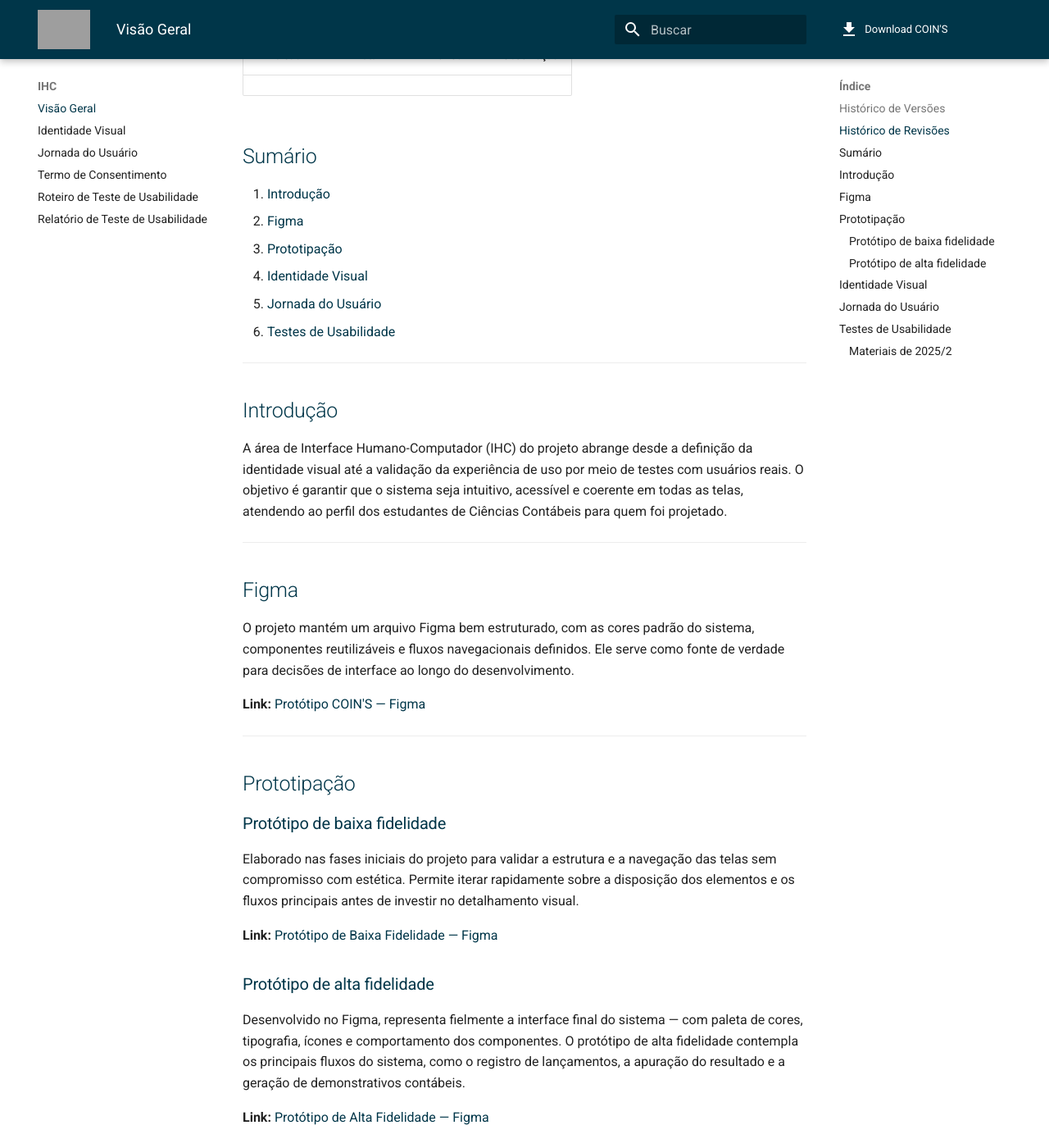
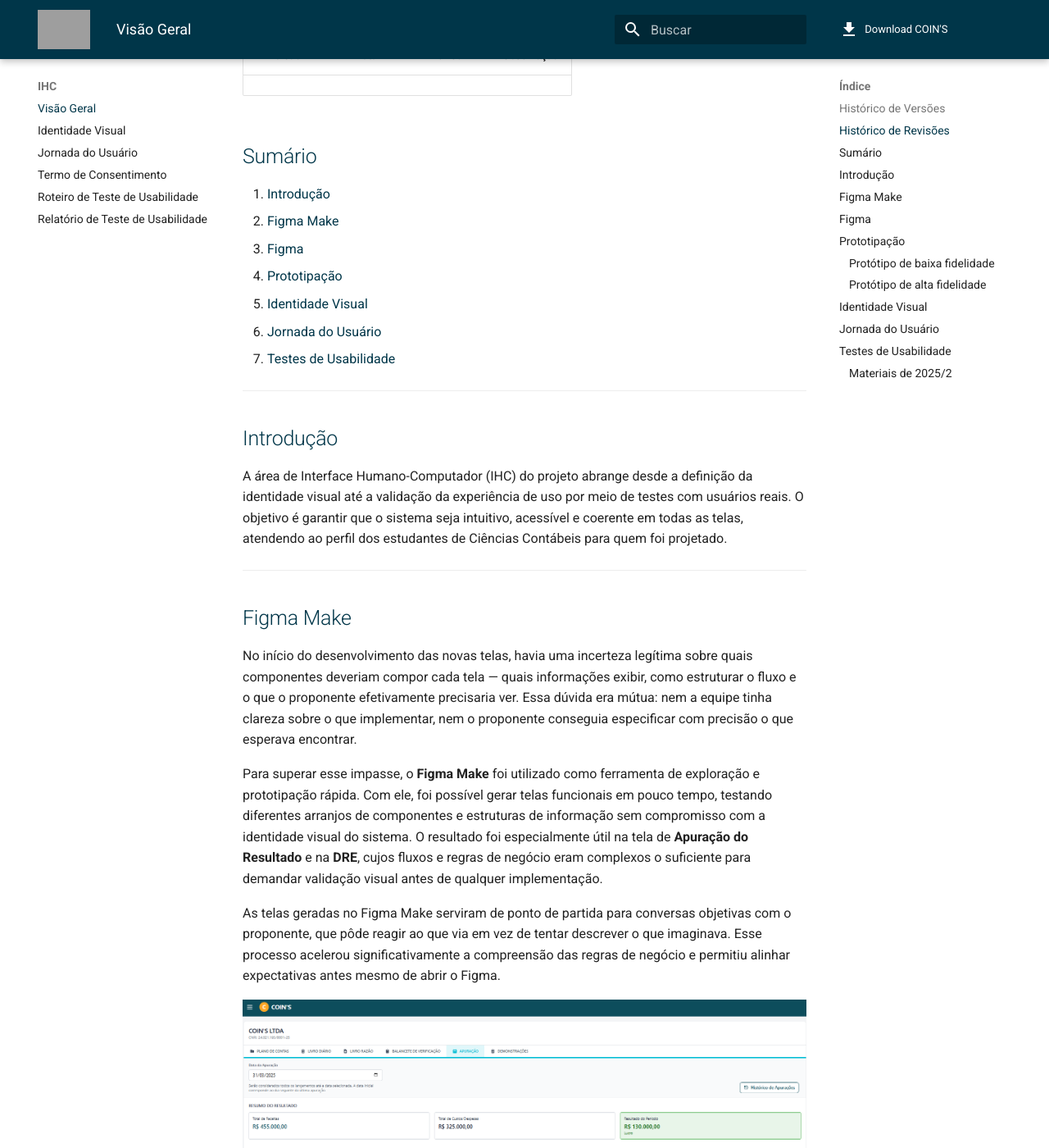
Before and after one commit to NES-Contabilidade-Integrada/doc-coins2026.1, an MkDocs documentation site: the page built from docs/ihc/visao-geral.md, in a window 1280 px wide and 1400 px high, scrolled down 608 px. Shown: the whole window at 82% size. Built offline with MkDocs 1.6.1 and Material for MkDocs 9.7.7, drawn with Linux system fonts in a browser that asks for light colours; comment, search, counter and statistics services are not loaded; some of the changed text lies outside the part shown; grey boxes are pictures that could not be loaded.

Commit message:
docs(ihc): adiciona seção sobre uso do Figma Make e ajustes gerais de documentação
- Documenta uso do Figma Make na exploração criativa e validação com o proponente
- Adiciona screenshots do Figma Make para apuração e demonstrações
- Reordena artefatos por área na home conforme ordem das abas de navegação
- Remove linha de Deduções da Receita da tabela de apuração nos exemplos de lançamento
- Destaca os três cenários de teste com bloco info antes das abas

Co-Authored-By: Claude Sonnet 4.6 <noreply@anthropic.com>

```diff
--- a/docs/ihc/visao-geral.md
+++ b/docs/ihc/visao-geral.md
@@ -16,17 +16,36 @@
 ## Sumário
 
 1. [Introdução](#introdução)
-2. [Figma](#figma)
-3. [Prototipação](#prototipação)
-4. [Identidade Visual](#identidade-visual)
-5. [Jornada do Usuário](#jornada-do-usuário)
-6. [Testes de Usabilidade](#testes-de-usabilidade)
+2. [Figma Make](#figma-make)
+3. [Figma](#figma)
+4. [Prototipação](#prototipação)
+5. [Identidade Visual](#identidade-visual)
+6. [Jornada do Usuário](#jornada-do-usuário)
+7. [Testes de Usabilidade](#testes-de-usabilidade)
 
 ---
 
 ## Introdução
 
 A área de Interface Humano-Computador (IHC) do projeto abrange desde a definição da identidade visual até a validação da experiência de uso por meio de testes com usuários reais. O objetivo é garantir que o sistema seja intuitivo, acessível e coerente em todas as telas, atendendo ao perfil dos estudantes de Ciências Contábeis para quem foi projetado.
+
+---
+
+## Figma Make
+
+No início do desenvolvimento das novas telas, havia uma incerteza legítima sobre quais componentes deveriam compor cada tela — quais informações exibir, como estruturar o fluxo e o que o proponente efetivamente precisaria ver. Essa dúvida era mútua: nem a equipe tinha clareza sobre o que implementar, nem o proponente conseguia especificar com precisão o que esperava encontrar.
+
+Para superar esse impasse, o **Figma Make** foi utilizado como ferramenta de exploração e prototipação rápida. Com ele, foi possível gerar telas funcionais em pouco tempo, testando diferentes arranjos de componentes e estruturas de informação sem compromisso com a identidade visual do sistema. O resultado foi especialmente útil na tela de **Apuração do Resultado** e na **DRE**, cujos fluxos e regras de negócio eram complexos o suficiente para demandar validação visual antes de qualquer implementação.
+
+As telas geradas no Figma Make serviram de ponto de partida para conversas objetivas com o proponente, que pôde reagir ao que via em vez de tentar descrever o que imaginava. Esse processo acelerou significativamente a compreensão das regras de negócio e permitiu alinhar expectativas antes mesmo de abrir o Figma.
+
+![Apuração — Resumo do Resultado no Figma Make](assets/apuracao-figma-make.png)
+
+![Apuração — Lançamentos de Encerramento no Figma Make](assets/apuracao-figma-make2.png)
+
+![Demonstrações no Figma Make](assets/demonstracoes-figma-make.png)
+
+Após essa etapa de descoberta, a migração para o protótipo no Figma tornou-se necessária: o Figma Make não oferece suporte à identidade visual do COIN'S — paleta de cores, componentes customizados e o padrão visual consolidado ao longo do projeto. O Figma, portanto, permanece como a fonte de verdade para decisões de interface.
 
 ---
 
```
Also changed, not shown: docs/index.md (+5 -6 lines), docs/uso-do-sistema/exemplos-lancamentos.md (+5 -3 lines), docs/ihc/assets/apuracao-figma-make.png (added), docs/ihc/assets/apuracao-figma-make2.png (added), docs/ihc/assets/demonstracoes-figma-make.png (added).
